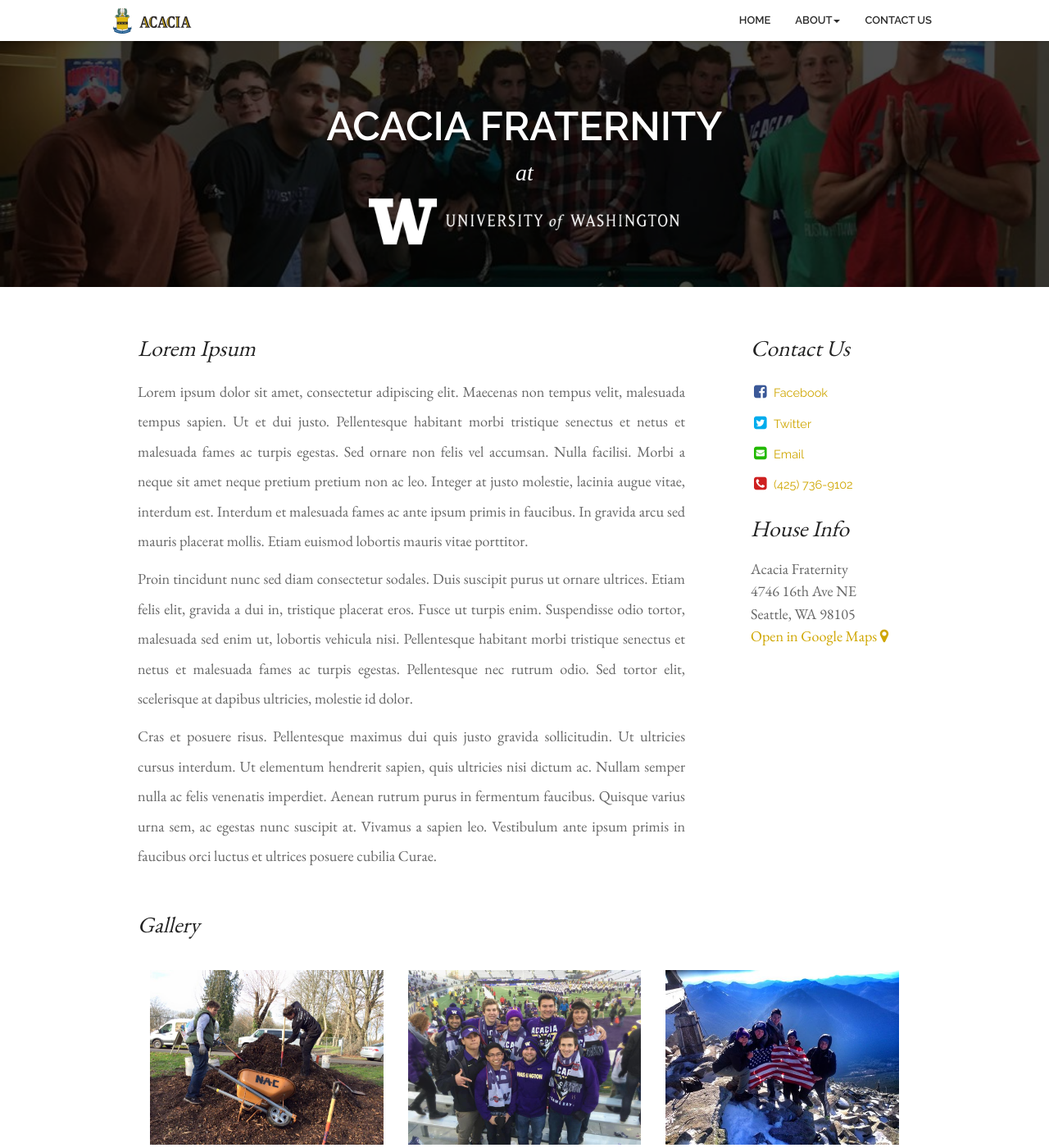
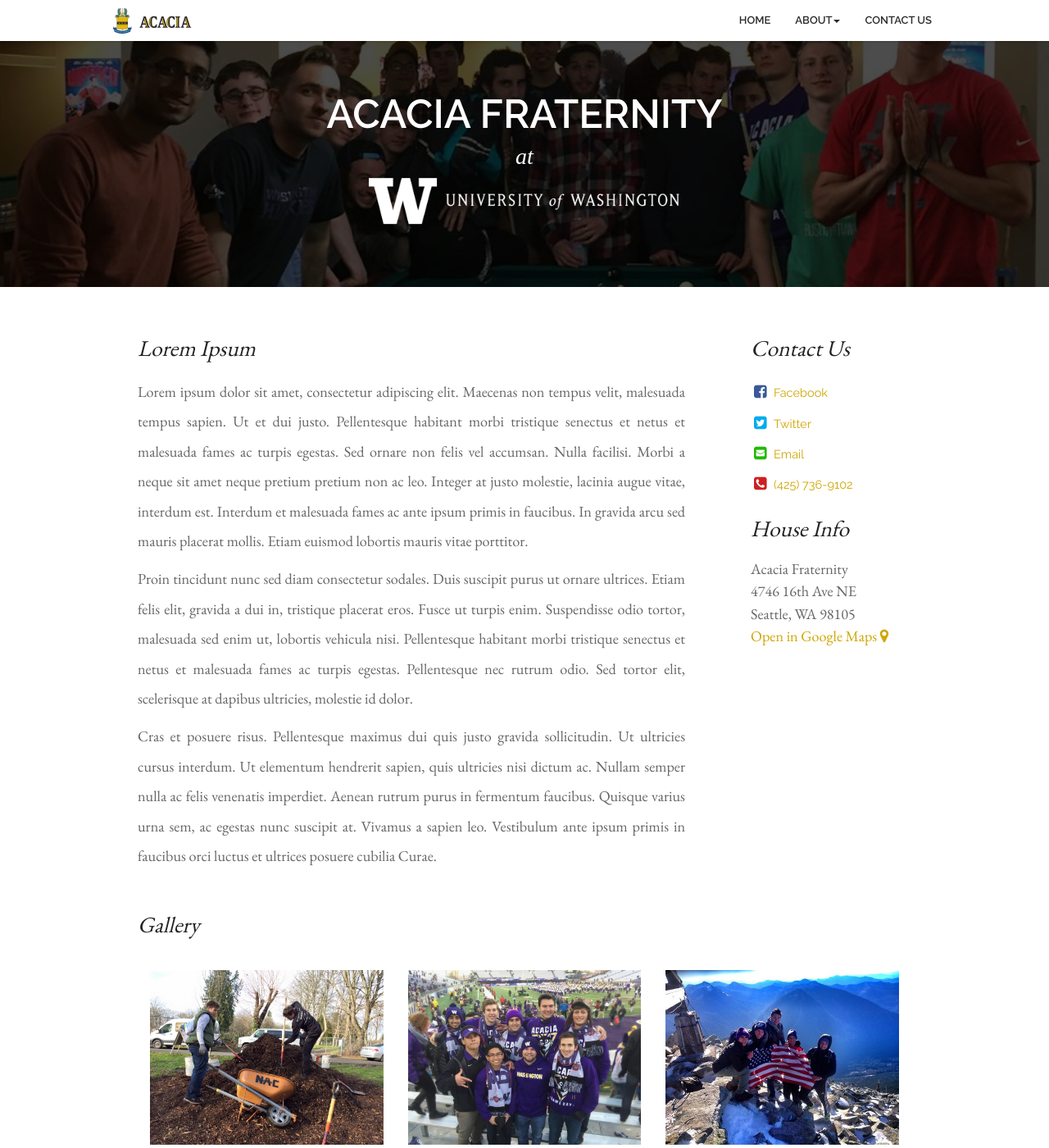
Before and after one commit to Garrett-M/acacia-web, a Jekyll site: the page built from index.html, in a window 1280 px wide and 1400 px high. Shown: the whole window at 82% size. Built offline with Jekyll 4.4.1, drawn with Linux system fonts in a browser that asks for light colours; nearby versions of some CDN libraries.

Commit message:
minor changes

```diff
--- a/css/main.css
+++ b/css/main.css
@@ -68,13 +68,14 @@
   font-size: inherit;
   font-family: "Raleway", "Helvetica Neue", Helvetica, Arial, sans-serif;
   width: 100%;
+  margin: 0;
   padding-bottom: 15px;
   position: absolute;
   top: 50%;
   left: 50%;
   transform: translate(-50%, -50%); }
   .banner-text div {
-    margin-bottom: 15px; }
+    margin-bottom: 10px; }
 
 .navbar-toggle {
   font-family: "Helvetica Neue", Helvetica, Arial, sans-serif;
--- a/sass/main.sass
+++ b/sass/main.sass
@@ -88,6 +88,7 @@
   font-size: inherit
   font-family: $main-font
   width: 100%
+  margin: 0
   padding-bottom: 15px
   position: absolute
   top: 50%
@@ -95,7 +96,7 @@
   transform: translate(-50%,-50%)
 
   div
-    margin-bottom: 15px
+    margin-bottom: 10px
 
 .navbar-toggle
   font-family: $safe-font
```
Also changed, not shown: 1 other file.
